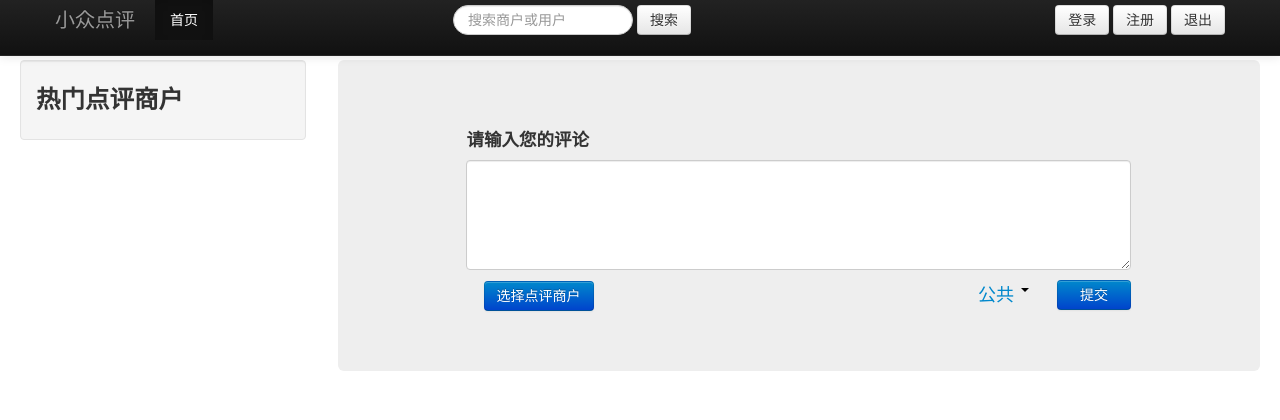
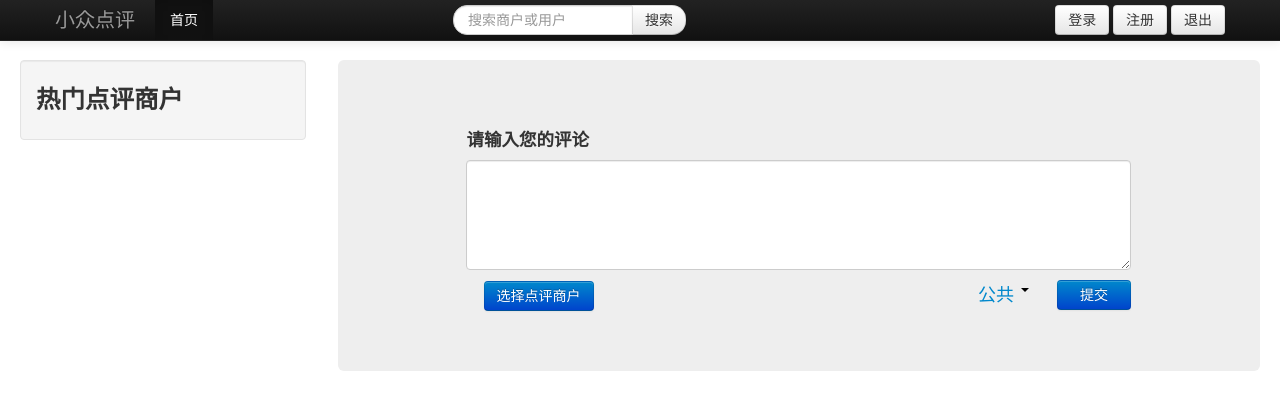
Before and after one commit to hellosysucas/SmallTalk, a Django app: page /friends/ in a window 1280 px wide. Shown: the top 420 px of the page. Run offline with Django 3.2, Linux system fonts and the light colour scheme; data that the repository does not hold is empty; parts of the project's set-up code (start-up, migrations or seed data) failed here and were passed over; some libraries are stand-ins or nearby versions.

Commit message:
Update header.html

```diff
--- a/mytalk/templates/mytalk/header.html
+++ b/mytalk/templates/mytalk/header.html
@@ -20,7 +20,7 @@
 					<li class="active"><a href="../">首页</a></li>
 				</ul>
                 <div class="form-search navbar-form form-inline">
-                	<form class="span3 offset2" method="post" action="../search/">
+                	<form class="span3 offset2 input-append" method="post" action="../search/">
 						<input  placeholder="搜索商户或用户" type="text" name="content" id="searchContent" onkeyup="check_uname(this.value,'wrongChar')" class="input-medium search-query"/>
 						<input  type="submit" class="btn" value="搜索"/>
 
@@ -29,7 +29,7 @@
 					</form>
 					<div class="pull-right">
 						{% ifnotequal uid "" %}
-						<strong><a class="navbar-link" href="../exchangeUserMessage">{{uid}}</a></strong>
+						<strong><a class="navbar-link" href="../exchangeUserMessage"></a></strong>
 						<i class="icon-user icon-white"> </i>{{uid}}</a></strong>
 						<a class="btn" href="../friends">好友管理</a>
 						{% else %}
```
